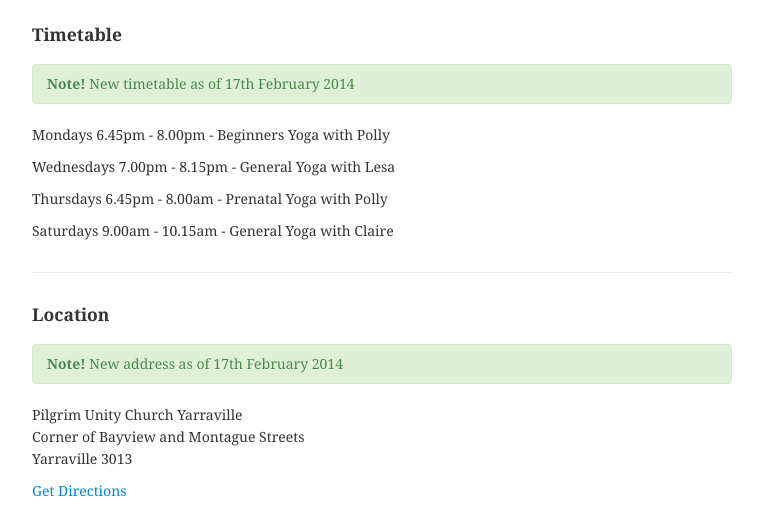
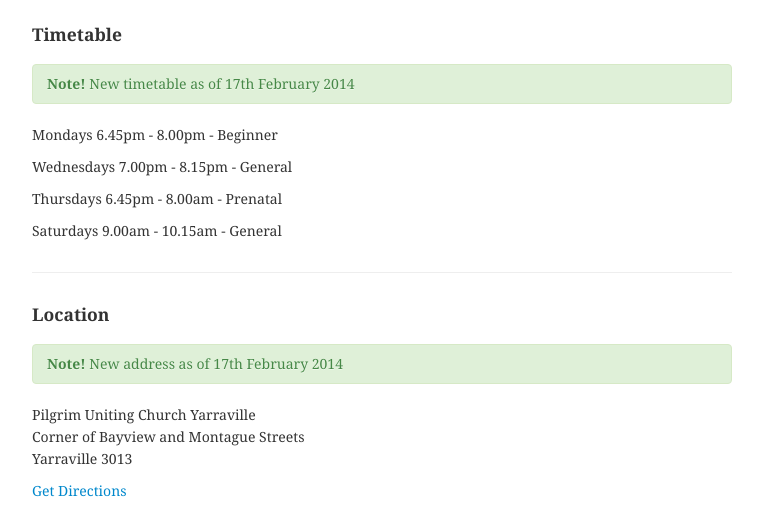
Before and after one commit to sinthetik/refineyoga.com.au, a plain HTML site: page index.html in a window 1280 px wide. Shown: the part 1900-2409 px from the top of the page, without its empty margins (258-1021 px from the left). Drawn offline with Linux system fonts and the light colour scheme; some packages are replaced by stand-ins of ours.

Commit message:
Removed instructor names and corrected church name.

```diff
--- a/index.html
+++ b/index.html
@@ -142,10 +142,10 @@
           <strong>Note!</strong> New timetable as of 17th February 2014
         </div>
 
-        <p>Mondays 6.45pm - 8.00pm - Beginners Yoga with Polly</p>
-        <p>Wednesdays 7.00pm - 8.15pm - General Yoga with Lesa</p>
-        <p>Thursdays 6.45pm - 8.00am - Prenatal Yoga with Polly<p>
-        <p>Saturdays 9.00am - 10.15am - General Yoga with Claire<p>
+        <p>Mondays 6.45pm - 8.00pm - Beginner</p>
+        <p>Wednesdays 7.00pm - 8.15pm - General</p>
+        <p>Thursdays 6.45pm - 8.00am - Prenatal<p>
+        <p>Saturdays 9.00am - 10.15am - General<p>
       </div>
 
       <hr>
@@ -157,7 +157,7 @@
           <strong>Note!</strong> New address as of 17th February 2014
         </div>
 
-        <p>Pilgrim Unity Church Yarraville<br>
+        <p>Pilgrim Uniting Church Yarraville<br>
           Corner of Bayview and Montague Streets<br>
           Yarraville 3013</p>
 
@@ -194,7 +194,7 @@
             });
 
             google.maps.event.addListener(refineyoga, 'click', function() {
-                infowindow.setContent('<b>Refine Yoga</b><br />Pilgrim Unity Church Yarraville<br />Cnr of Bayview and Montague Streets<br />Yarraville 3013');
+                infowindow.setContent('<b>Refine Yoga</b><br />Pilgrim Uniting Church Yarraville<br />Cnr of Bayview and Montague Streets<br />Yarraville 3013');
                 infowindow.open(map, refineyoga);
             });
 
```
